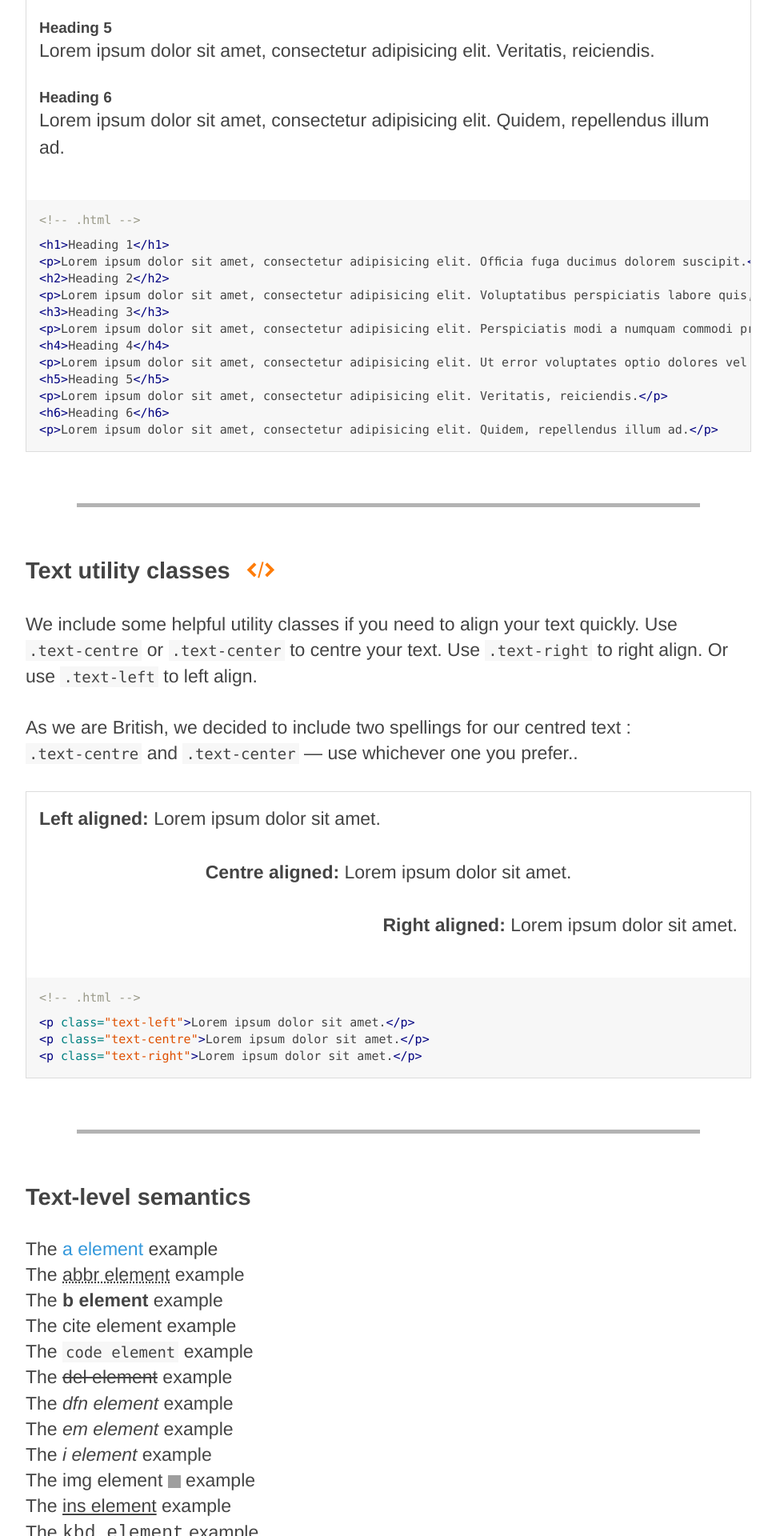
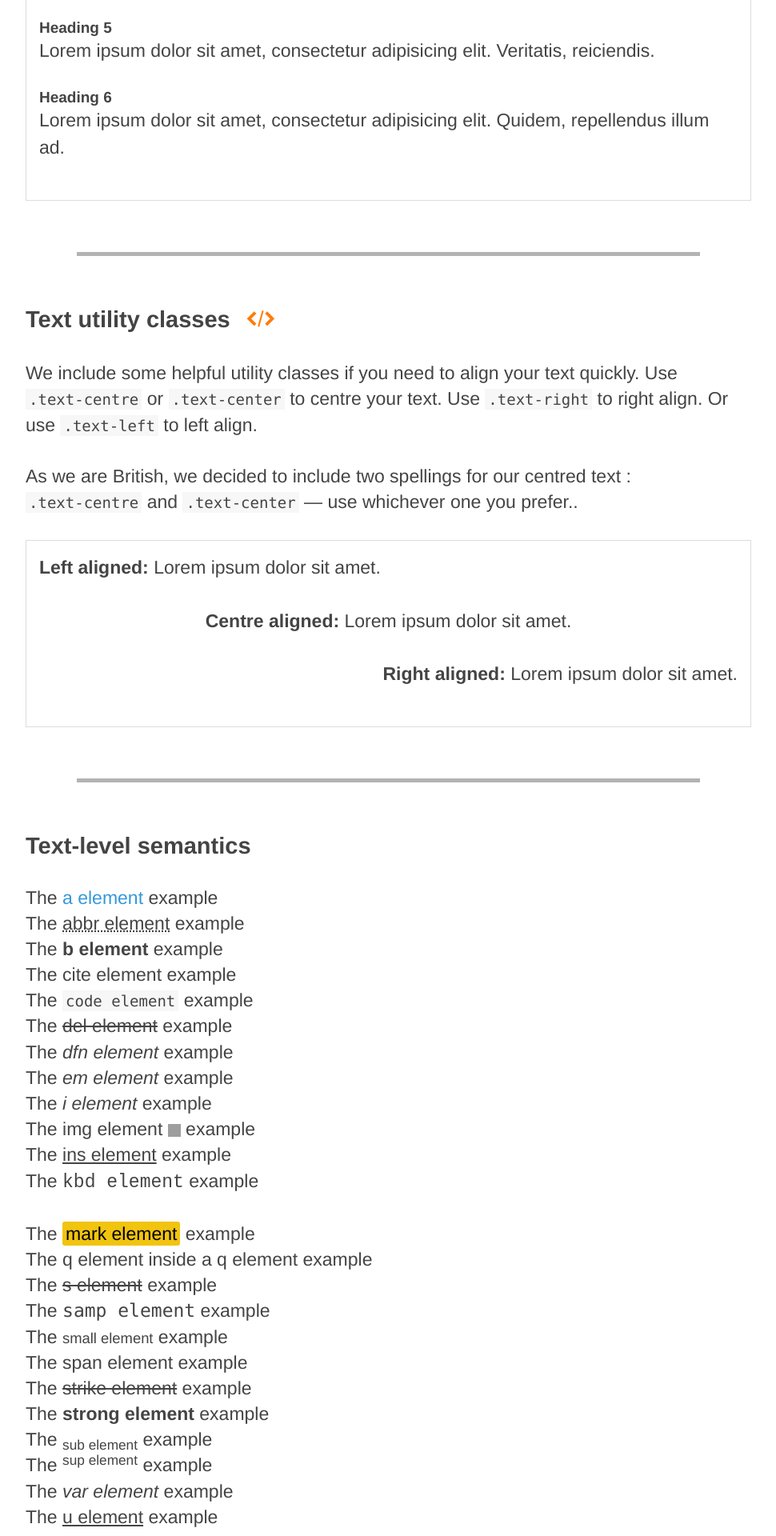
Before and after one commit to TryKickoff/trykickoff.github.io, a Jekyll site: the page built from demos/typography.md, in a window 1280 px wide. Shown: the part 955-2875 px from the top of the page at 80% size, without its empty margins (309-1279 px from the left). Built offline with Jekyll 4.4.1, drawn with Linux system fonts in a browser that asks for light colours; comment, search, counter and statistics services are not loaded; some of the changed text lies outside the part shown; grey boxes are pictures that could not be loaded.

Commit message:
fixes code blocks on grid page

```diff
--- a/assets/dist/css/kickoff.css
+++ b/assets/dist/css/kickoff.css
@@ -3545,10 +3545,15 @@ figure {
   .demo-visual code {
     white-space: pre; }
 
-.demo-code pre {
-  margin-bottom: 0;
-  max-height: 400px;
-  overflow: auto; }
+.demo-code {
+  display: none; }
+  .demo-code pre {
+    margin-bottom: 0;
+    max-height: 400px;
+    overflow: auto; }
+
+.demo-code--simple {
+  display: block !important; }
 
 @font-face {
   font-family: 'icomoon';
--- a/assets/src/scss/_global.scss
+++ b/assets/src/scss/_global.scss
@@ -598,13 +598,17 @@ figure {
 }
 
 .demo-code {
-	// display: none;
+	display: none;
 
 	pre {
 		margin-bottom: 0;
 		max-height: 400px;
 		overflow: auto;
 	}
+}
+
+.demo-code--simple {
+	display: block !important;
 }
 
 @font-face {
```
Also changed, not shown: assets/dist/css/kickoff-old-ie.css (+9 -4 lines), learn/grid.md (+8 -8 lines).
